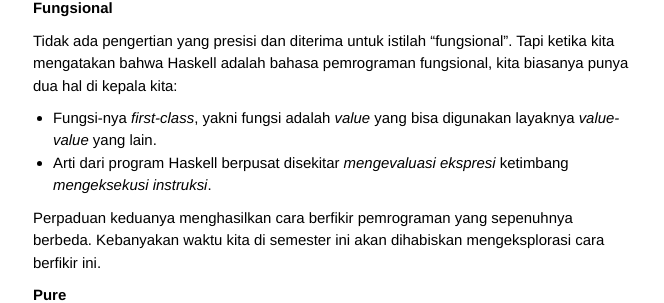
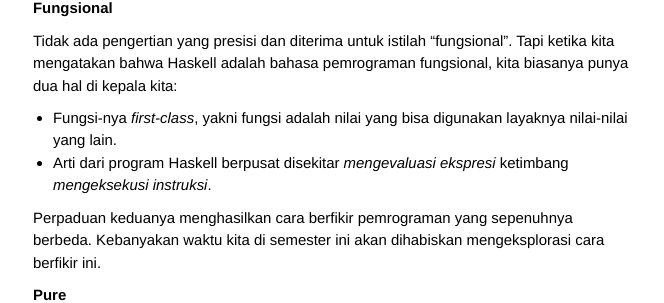
Before and after one commit to matematikaadit/matematikaadit.github.io, a Jekyll site: the page built from _posts/2014-06-16-yorgey-course.md, in a window 1280 px wide. Shown: the part 441-744 px from the top of the page, without its empty margins (307-971 px from the left). Built offline with Jekyll 4.4.1, drawn with Linux system fonts in a browser that asks for light colours.

Commit message:
value -> nilai

```diff
--- a/_posts/2014-06-16-yorgey-course.md
+++ b/_posts/2014-06-16-yorgey-course.md
@@ -28,8 +28,8 @@
 Tapi ketika kita mengatakan bahwa Haskell adalah bahasa pemrograman
 fungsional, kita biasanya punya dua hal di kepala kita:
 
-* Fungsi-nya *first-class*, yakni fungsi adalah *value* yang bisa digunakan
-  layaknya *value-value* yang lain.
+* Fungsi-nya *first-class*, yakni fungsi adalah nilai yang bisa digunakan
+  layaknya nilai-nilai yang lain.
 * Arti dari program Haskell berpusat disekitar *mengevaluasi ekspresi*
   ketimbang *mengeksekusi instruksi*.
 
```
